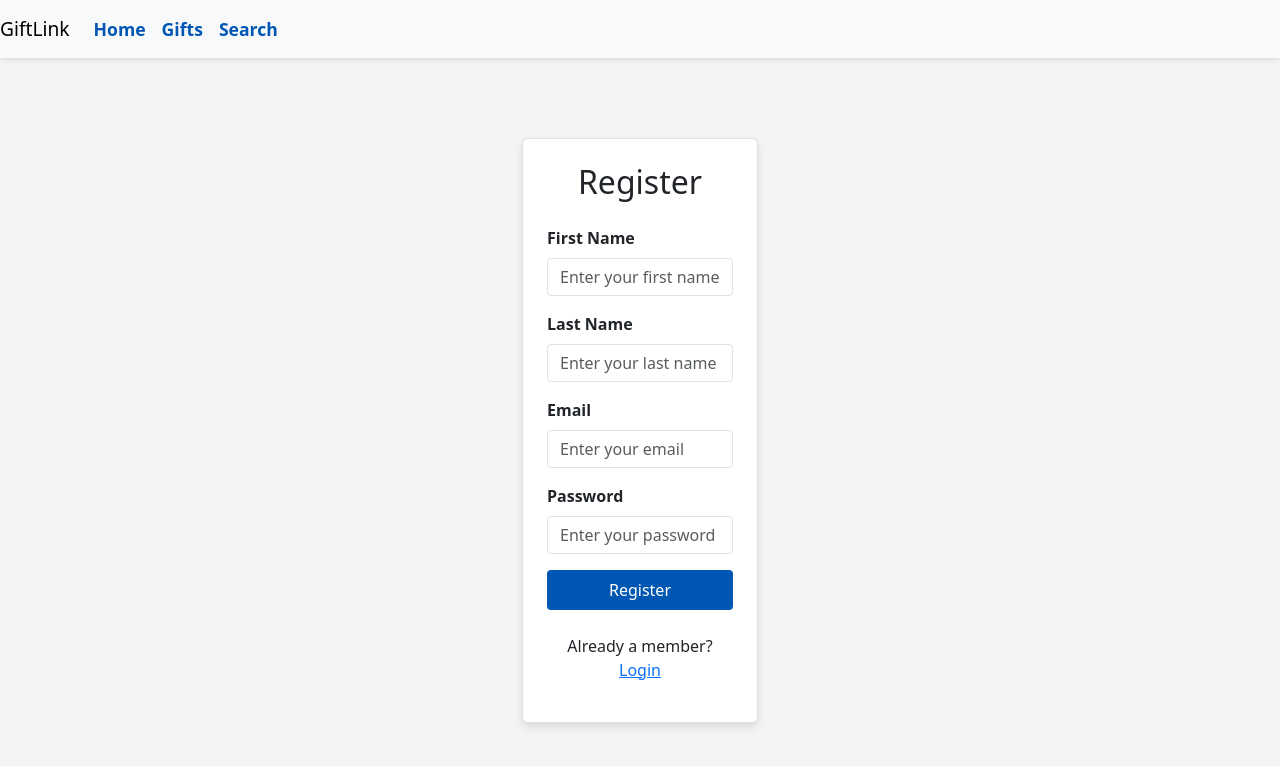
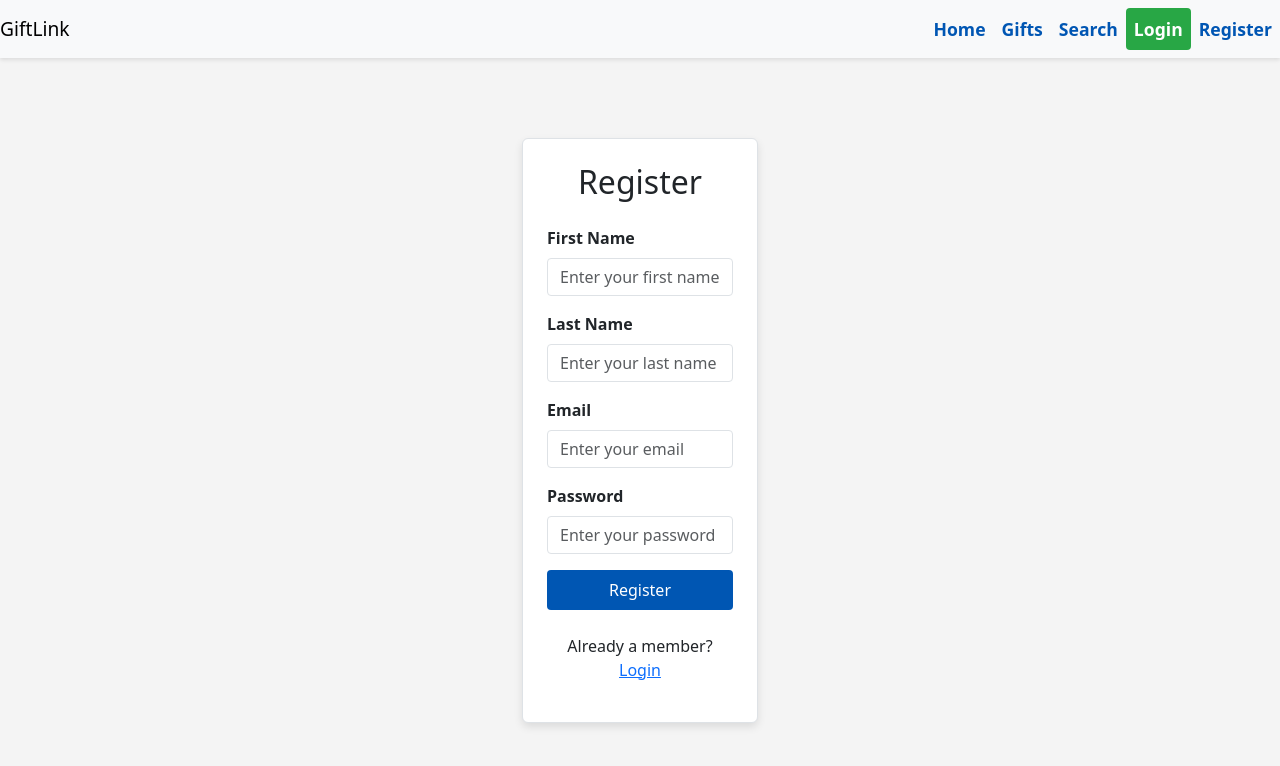
Before and after one commit to Josscui516/fullstack-capstone-project, a React (Create React App) app in the folder giftlink-frontend/: page /app/register in a window 1280 px wide. Shown: the top 766 px of the page. Built offline with nearby package versions, Linux system fonts and the light colour scheme.

Commit message:
Implement register functionality with backend integration and update navbar UI

```diff
--- a/giftlink-frontend/src/components/Navbar/Navbar.js
+++ b/giftlink-frontend/src/components/Navbar/Navbar.js
@@ -1,37 +1,80 @@
-import React from 'react';
-import { Link } from 'react-router-dom';
+import React, { useEffect } from 'react'
+import { Link, useNavigate } from 'react-router-dom'
+import {urlConfig} from '../../config';
+import { useAppContext } from '../../context/AuthContext';
 
 export default function Navbar() {
+    const { isLoggedIn, setIsLoggedIn, userName, setUserName } = useAppContext();
+
+  const navigate=useNavigate();
+    useEffect(() => {
+        const authTokenFromSession = sessionStorage.getItem('auth-token');
+        const nameFromSession = sessionStorage.getItem('name');
+        if (authTokenFromSession) {
+            if(isLoggedIn && nameFromSession) {
+              setUserName(nameFromSession);
+            } else {
+              sessionStorage.removeItem('auth-token');
+              sessionStorage.removeItem('name');
+              sessionStorage.removeItem('email');
+              setIsLoggedIn(false);
+            }
+        }
+    },[isLoggedIn, setIsLoggedIn, setUserName])
+    const handleLogout=()=>{
+        sessionStorage.removeItem('auth-token');
+        sessionStorage.removeItem('name');
+        sessionStorage.removeItem('email');
+        setIsLoggedIn(false);
+        navigate(`/app`);
+
+    }
+    const profileSecton=()=>{
+      navigate(`/app/profile`);
+    }
     return (
-        <nav className="navbar navbar-expand-lg navbar-light bg-light">
+        <>
+            <nav className="navbar navbar-expand-lg navbar-light bg-light" id='navbar_container'>
+        <a className="navbar-brand" href={`${urlConfig.backendUrl}/app`}>GiftLink</a>
 
-            <Link className="navbar-brand" to="/">
-                GiftLink
-            </Link>
+        <button className="navbar-toggler" type="button" data-toggle="collapse" data-target="#navbarNav" aria-controls="navbarNav" aria-expanded="false" aria-label="Toggle navigation">
+          <span className="navbar-toggler-icon"></span>
+        </button>
 
-            <div className="collapse navbar-collapse" id="navbarNav">
+        <div className="collapse navbar-collapse justify-content-end" id="navbarNav">
           <ul className="navbar-nav">
+            <li className="nav-item">
+              <a className="nav-link" href="/home.html">Home</a> {/* Link to home.html */}
+            </li>
+            <li className="nav-item">
+              <Link className="nav-link" to="/app">Gifts</Link> {/* Updated Link */}
+            </li>
+            <li className="nav-item">
+              <Link className="nav-link" to="/app/search">Search</Link>
+            </li>
+            <ul className="navbar-nav ml-auto">
+            {isLoggedIn ? (
+                                    <>
+                                    <li className="nav-item"> <span className="nav-link" style={{color: "black", cursor:"pointer"}} onClick={profileSecton}>Welcome, {userName}</span> </li>
+                                    <li className="nav-item"><button className="nav-link login-btn" onClick={handleLogout}>Logout</button></li>
+                                    </>
+                                    )  : (
+                                    <>
+                                        <li className="nav-item">
 
+                                        <Link className="nav-link login-btn" to="/app/login">Login</Link>
+                                        </li>
                                         <li className="nav-item">
-                        <Link className="nav-link" to="/">
-                            Home
-                        </Link>
+                                        <Link className="nav-link register-btn" to="/app/register">Register</Link>
                                         </li>
+                                    </>
+                                )
 
-                    <li className="nav-item">
-                        <Link className="nav-link" to="/app">
-                            Gifts
-                        </Link>
-                    </li>
-
-                    <li className="nav-item">
-                        <Link className="nav-link" to="/app/search">
-                            Search
-                        </Link>
-                    </li>
-
+                                }
+            </ul>
           </ul>
         </div>
       </nav>
-    );
+        </>
+    )
 }
--- a/giftlink-frontend/src/components/RegisterPage/RegisterPage.js
+++ b/giftlink-frontend/src/components/RegisterPage/RegisterPage.js
@@ -1,5 +1,8 @@
 import React, { useState } from 'react';
 import './RegisterPage.css';
+import { urlConfig } from '../../config';
+import { useAppContext } from '../../context/AuthContext';
+import { useNavigate } from 'react-router-dom';
 
 function RegisterPage() {
 
@@ -8,14 +11,49 @@
     const [email, setEmail] = useState('');
     const [password, setPassword] = useState('');
 
+    const [showerr, setShowerr] = useState('');
+
+    const navigate = useNavigate();
+    const { setIsLoggedIn } = useAppContext();
+
     const handleRegister = async () => {
-        console.log("Register invoked");
-        console.log({
-            firstName,
-            lastName,
-            email,
-            password
-        });
+        try {
+            const response = await fetch(`${urlConfig.backendUrl}/api/auth/register`, {
+                method: 'POST',
+                headers: {
+                    'content-type': 'application/json',
+                },
+                body: JSON.stringify({
+                    firstName,
+                    lastName,
+                    email,
+                    password
+                })
+            });
+
+            const json = await response.json();
+
+            if (json.authtoken) {
+                sessionStorage.setItem('auth-token', json.authtoken);
+                sessionStorage.setItem('name', firstName);
+                sessionStorage.setItem('email', json.email);
+
+                setIsLoggedIn(true);
+
+                navigate('/app');
+
+            } else {
+                if (json.error) {
+                    setShowerr(json.error);
+                } else {
+                    setShowerr('Registration failed');
+                }
+            }
+
+        } catch (e) {
+            console.log("Error fetching details: " + e.message);
+            setShowerr('Server error');
+        }
     };
 
     return (
@@ -78,6 +116,8 @@
                             />
                         </div>
 
+                        {showerr && <div className="text-danger">{showerr}</div>}
+
                         {/* Register Button */}
                         <button
                             className="btn btn-primary w-100 mb-3"
```
Lines whose indentation alone changed are shown as unchanged.
